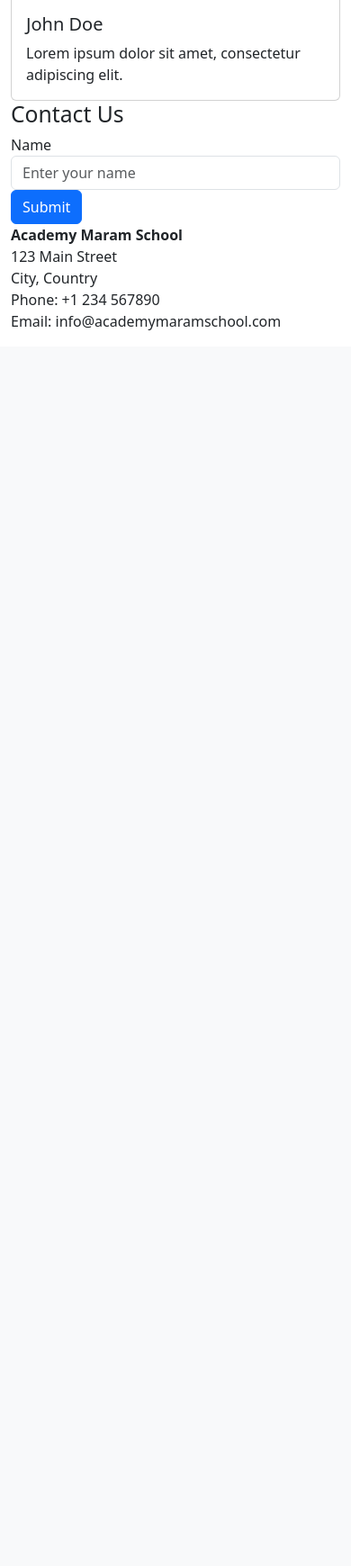
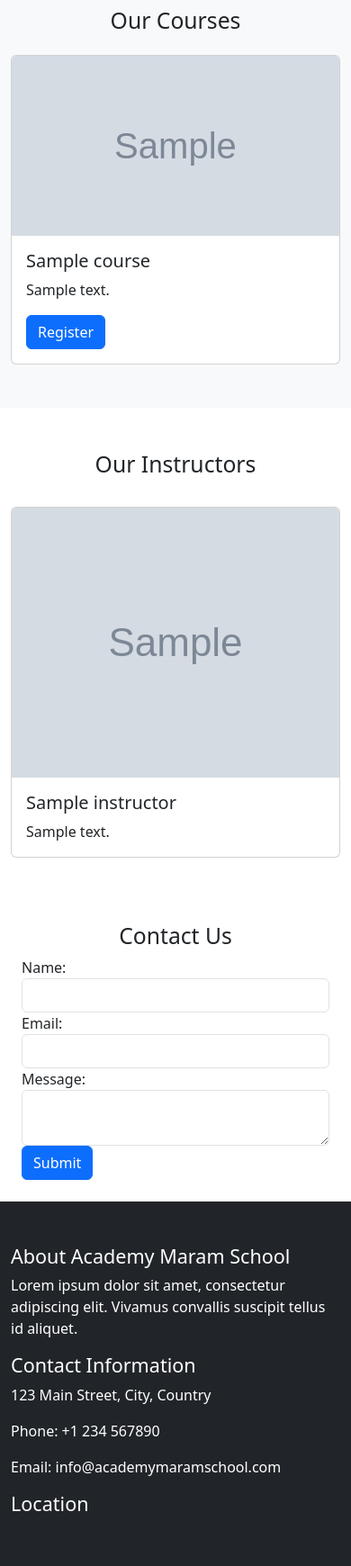
Before and after one commit to Haithemkoriche/acadmey_marame_school_gestion_inscription, a PHP site: page / in a window 390 px wide. Shown: the part 1702-3442 px from the top of the page at 90% size. Before the commit the page ends 2069 px from the top, so only its background shows below. Run offline with PHP 8.4, Linux system fonts and the light colour scheme; tables that the repository leaves empty or names only in its code hold one stand-in row (values such as "Sample post"); grey boxes marked "Sample" are stand-in pictures.

Commit message:
finalising

```diff
--- a/index.html
+++ /dev/null
@@ -1,128 +0,0 @@
-<!DOCTYPE html>
-<html lang="en">
-  <head>
-    <meta charset="UTF-8" />
-    <meta name="viewport" content="width=device-width, initial-scale=1.0" />
-    <link rel="stylesheet" href="../asstes/bootstrap/css/bootstrap.min.css">
-    <title>Academy Maram School</title>
-  </head>
-  <body>
-    <header>
-      <!-- Navbar Bootstrap -->
-      <nav class="navbar navbar-expand-lg navbar-light bg-light">
-        <a class="navbar-brand" href="#"><img src="img/logo.png" alt="" srcset="" width="100px" height="82px"></a>
-        <!-- ... -->
-      </nav>
-    </header>
-
-    <section class="jumbotron text-center">
-      <div class="container">
-        <h1>Welcome to Academy Maram School</h1>
-        <p class="lead">
-          Discover our wide range of courses and expert instructors.
-        </p>
-        <a href="#about" class="btn btn-primary">Learn More</a>
-      </div>
-    </section>
-
-    <section id="about">
-      <div class="container">
-        <div class="row">
-          <div class="col-md-6 d-lg-flex flex-lg-column justify-content-lg-center">
-            <h2>About Academy Maram School</h2>
-            <p>
-              Lorem ipsum dolor sit amet, consectetur adipiscing elit. Vivamus
-              convallis suscipit tellus id aliquet.
-            </p>
-          </div>
-          <div class="col-md-6">
-            <img src="img/352499042_3260409140926278_8767796183506052124_n.jpg" alt="About Image" class="img-fluid" height="500px" />
-          </div>
-        </div>
-      </div>
-    </section>
-
-    <section id="courses">
-      <div class="container">
-        <h2>Our Courses</h2>
-        <div class="row">
-          <div class="col-md-4">
-            <div class="card">
-              <img src="course1.jpg" alt="Course 1" class="card-img-top" />
-              <div class="card-body">
-                <h5 class="card-title">Course 1</h5>
-                <p class="card-text">
-                  Lorem ipsum dolor sit amet, consectetur adipiscing elit.
-                </p>
-                <a href="#" class="btn btn-primary">Learn More</a>
-              </div>
-            </div>
-          </div>
-          <!-- Add more course cards here -->
-        </div>
-      </div>
-    </section>
-
-    <section id="team">
-      <div class="container">
-        <h2>Our Instructors</h2>
-        <div class="row">
-          <div class="col-md-4">
-            <div class="card">
-              <img
-                src="instructor1.jpg"
-                alt="Instructor 1"
-                class="card-img-top"
-              />
-              <div class="card-body">
-                <h5 class="card-title">John Doe</h5>
-                <p class="card-text">
-                  Lorem ipsum dolor sit amet, consectetur adipiscing elit.
-                </p>
-              </div>
-            </div>
-          </div>
-          <!-- Add more instructor cards here -->
-        </div>
-      </div>
-    </section>
-
-    <section id="contact">
-      <div class="container">
-        <h2>Contact Us</h2>
-        <div class="row">
-          <div class="col-md-6">
-            <form>
-              <div class="form-group">
-                <label for="name">Name</label>
-                <input
-                  type="text"
-                  class="form-control"
-                  id="name"
-                  placeholder="Enter your name"
-                />
-              </div>
-              <!-- Add more form fields here -->
-              <button type="submit" class="btn btn-primary">Submit</button>
-            </form>
-          </div>
-          <div class="col-md-6">
-            <address>
-              <strong>Academy Maram School</strong><br />
-              123 Main Street<br />
-              City, Country<br />
-              Phone: +1 234 567890<br />
-              Email: info@academymaramschool.com
-            </address>
-          </div>
-        </div>
-      </div>
-    </section>
-
-    <!-- ... -->
-
-
-    <script src="https://code.jquery.com/jquery-3.5.1.slim.min.js"></script>
-    <script src="../asstes/bootstrap/js/bootstrap.bundle.min.js"></script>
-  </body>
-</html>
--- /dev/null
+++ b/index.php
@@ -0,0 +1,266 @@
+<?php include "config/bdd.php"; ?>
+<!DOCTYPE html>
+<html lang="en">
+
+<head>
+  <meta charset="UTF-8" />
+  <meta name="viewport" content="width=device-width, initial-scale=1.0" />
+  <link rel="stylesheet" href="asstes/bootstrap/css/bootstrap.min.css">
+  <title>Academy Maram School</title>
+</head>
+
+<body>
+  <header>
+    <!-- Navbar Bootstrap -->
+    <nav class="navbar navbar-expand-lg navbar-light bg-light">
+      <div class="container">
+        <a class="navbar-brand" href="#"><img src="img/logo.png" alt="" srcset="" width="100px" height="82px"></a>
+        <!-- ... -->
+      </div>
+    </nav>
+  </header>
+
+  <section class="jumbotron text-center">
+    <!-- <div class="container"> -->
+    <div class="row">
+      <div class="col-md-12">
+        <div class="position-relative">
+          <img src="img/352499042_3260409140926278_8767796183506052124_n.jpg" class="img-fluid" alt="Welcome Image" style="object-fit: cover; height: 100vh; width: 100%; filter: brightness(70%);">
+          <div class="position-absolute top-50 start-50 translate-middle">
+            <h1 class="text-white">Welcome to Academy Maram School</h1>
+            <p class="lead text-white">Discover our wide range of courses and expert instructors.</p>
+            <a href="#about" class="btn btn-primary">Learn More</a>
+            <!-- </div> -->
+          </div>
+        </div>
+      </div>
+    </div>
+  </section>
+
+  <section id="about">
+    <div class="container mt-5 mb-5">
+      <div class="row">
+        <div class="col-md-6 d-lg-flex flex-lg-column justify-content-lg-center">
+          <h2 class="text-center">A Propos</h2>
+          <p>
+            Lorem ipsum dolor sit amet, consectetur adipiscing elit. Vivamus
+            convallis suscipit tellus id aliquet.
+          </p>
+        </div>
+        <div class="col-md-6">
+          <img src="img/352499042_3260409140926278_8767796183506052124_n.jpg" alt="About Image" class="img-fluid" style="max-height: 500px;" />
+        </div>
+      </div>
+    </div>
+  </section>
+
+  <section id="courses" class="bg-light pt-5 pb-5 mb-4">
+    <div class="container">
+      <h2 class="text-center pb-3">Our Courses</h2>
+      <div class="row">
+        <?php
+        // Récupérer les cours depuis la base de données
+        $coursesSql = "SELECT course_id, course_name, course_description, course_image FROM courses";
+        $coursesResult = mysqli_query($conn, $coursesSql);
+
+        while ($courseRow = mysqli_fetch_assoc($coursesResult)) {
+          $courseId = $courseRow['course_id'];
+          $courseName = $courseRow['course_name'];
+          $courseDescription = $courseRow['course_description'];
+          $courseImage = $courseRow['course_image'];
+        ?>
+          <div class="col-md-4">
+            <div class="card">
+              <img src="admin/<?php echo $courseImage; ?>" alt="<?php echo $courseName; ?>" class="card-img-top" style="height: 200px; object-fit: cover;" />
+              <div class="card-body">
+                <h5 class="card-title"><?php echo $courseName; ?></h5>
+                <p class="card-text"><?php echo $courseDescription; ?></p>
+                <button class="btn btn-primary" data-bs-toggle="modal" data-bs-target="#registrationModal<?php echo $courseId; ?>">Register</button>
+              </div>
+            </div>
+          </div>
+
+          <!-- Registration Modal -->
+          <div class="modal fade" id="registrationModal<?php echo $courseId; ?>" tabindex="-1" aria-labelledby="registrationModalLabel" aria-hidden="true">
+            <div class="modal-dialog">
+              <div class="modal-content">
+                <div class="modal-header">
+                  <h5 class="modal-title" id="registrationModalLabel">Course Registration</h5>
+                  <button type="button" class="btn-close" data-bs-dismiss="modal" aria-label="Close"></button>
+                </div>
+                <div class="modal-body">
+                  <form action="" method="POST">
+                    <input type="hidden" name="course_id" value="<?php echo $courseId; ?>">
+
+                    <div class="mb-3">
+                      <label for="student_name" class="form-label">Your Name</label>
+                      <input type="text" class="form-control" id="student_name" name="student_name" required>
+                    </div>
+
+                    <div class="mb-3">
+                      <label for="student_email" class="form-label">Your Email</label>
+                      <input type="email" class="form-control" id="student_email" name="student_email" required>
+                    </div>
+
+                    <!-- Add more registration fields here -->
+
+                    <div class="modal-footer">
+                      <button type="button" class="btn btn-secondary" data-bs-dismiss="modal">Close</button>
+                      <button type="submit" class="btn btn-primary">Register</button>
+                    </div>
+                  </form>
+                </div>
+              </div>
+            </div>
+          </div>
+        <?php
+        }
+        ?>
+      </div>
+    </div>
+  </section>
+
+  <section id="team" class="mb-5 mt-5">
+    <div class="container">
+      <h2 class="text-center pb-4">Our Instructors</h2>
+      <div class="row">
+        <?php
+        // Récupérer les instructeurs depuis la base de données
+        $instructorsSql = "SELECT instructor_name, instructor_description, instructor_image FROM instructors";
+        $instructorsResult = mysqli_query($conn, $instructorsSql);
+
+        while ($instructorRow = mysqli_fetch_assoc($instructorsResult)) {
+          $instructorName = $instructorRow['instructor_name'];
+          $instructorDescription = $instructorRow['instructor_description'];
+          $instructorImage = $instructorRow['instructor_image'];
+        ?>
+          <div class="col-md-4">
+            <div class="card mb-4">
+              <img src="admin/<?php echo $instructorImage; ?>" alt="<?php echo $instructorName; ?>" class="card-img-top" style="height: 300px; object-fit: cover;" />
+              <div class="card-body">
+                <h5 class="card-title"><?php echo $instructorName; ?></h5>
+                <p class="card-text"><?php echo $instructorDescription; ?></p>
+              </div>
+            </div>
+          </div>
+        <?php
+        }
+        ?>
+      </div>
+    </div>
+  </section>
+
+  <?php
+  // Connexion à la base de données
+  $conn = mysqli_connect("localhost", "root", "", "ams");
+
+  // Vérification de la connexion
+  if (!$conn) {
+    die("Connection failed: " . mysqli_connect_error());
+  }
+
+  // Variables pour stocker les valeurs du formulaire
+  $name = "";
+  $email = "";
+  $message = "";
+
+  // Variable pour afficher le message de succès
+  $successMessage = "";
+
+  if ($_SERVER["REQUEST_METHOD"] == "POST") {
+    // Vérification des données soumises
+    if (isset($_POST['name']) && isset($_POST['email']) && isset($_POST['message'])) {
+      $name = $_POST['name'];
+      $email = $_POST['email'];
+      $message = $_POST['message'];
+
+      // Insertion du message dans la table "contact_messages"
+      $insertSql = "INSERT INTO contact_messages (name_contact, email_contact, message_contact) VALUES ('$name', '$email', '$message')";
+      if (mysqli_query($conn, $insertSql)) {
+        $successMessage = "Message sent successfully!";
+      } else {
+        $errorMessage = "Error: " . $insertSql . "<br>" . mysqli_error($conn);
+      }
+    }
+  }
+
+  // Fermeture de la connexion à la base de données
+  mysqli_close($conn);
+  ?>
+
+
+  <section id="contact">
+    <div class="container">
+      <h2 class="text-center">Contact Us</h2>
+
+      <?php if (!empty($successMessage)) { ?>
+        <div class="alert alert-success" role="alert">
+          <?php echo $successMessage; ?>
+        </div>
+      <?php } ?>
+<div class="container">
+      <form method="post" action="<?php echo htmlspecialchars($_SERVER["PHP_SELF"]); ?>">
+        <div class="form-group">
+          <label for="name">Name:</label>
+          <input type="text" class="form-control" id="name" name="name" value="<?php echo $name; ?>">
+        </div>
+        <div class="form-group">
+          <label for="email">Email:</label>
+          <input type="email" class="form-control" id="email" name="email" value="<?php echo $email; ?>">
+        </div>
+        <div class="form-group">
+          <label for="message">Message:</label>
+          <textarea class="form-control" id="message" name="message"><?php echo $message; ?></textarea>
+        </div>
+        <button type="submit" class="btn btn-primary">Submit</button>
+      </form>
+    </div>
+    </div>
+    </div>
+    </div>
+
+    <!-- Success Modal -->
+    <div class="modal fade" id="successModal" tabindex="-1" aria-labelledby="successModalLabel" aria-hidden="true">
+      <div class="modal-dialog">
+        <div class="modal-content">
+          <div class="modal-header">
+            <h5 class="modal-title" id="successModalLabel">Message Sent</h5>
+            <button type="button" class="btn-close" data-bs-dismiss="modal" aria-label="Close"></button>
+          </div>
+          <div class="modal-body">
+            <p>Your message has been sent successfully. We will get back to you soon.</p>
+          </div>
+        </div>
+      </div>
+    </div>
+  </section>
+
+  <footer class="footer bg-dark text-white pt-5 mt-4 pb-5">
+  <div class="container">
+    <div class="row">
+      <div class="col-md-4">
+        <h4>About Academy Maram School</h4>
+        <p>Lorem ipsum dolor sit amet, consectetur adipiscing elit. Vivamus convallis suscipit tellus id aliquet.</p>
+      </div>
+      <div class="col-md-4">
+        <h4>Contact Information</h4>
+        <p>123 Main Street, City, Country</p>
+        <p>Phone: +1 234 567890</p>
+        <p>Email: info@academymaramschool.com</p>
+      </div>
+      <div class="col-md-4">
+        <h4>Location</h4>
+        <div id="map"></div>
+      </div>
+    </div>
+  </div>
+</footer>
+
+  <!-- ... -->
+
+
+  <script src="https://code.jquery.com/jquery-3.5.1.slim.min.js"></script>
+  <script src="asstes/bootstrap/js/bootstrap.bundle.min.js"></script>
+</body>
+
+</html>
```
Also changed, not shown: admin/dashboard.php (+58 -8 lines), admin/upload/Cecilia-Ignacio-Philippines-United-States-America--300x300.jpeg (added).
